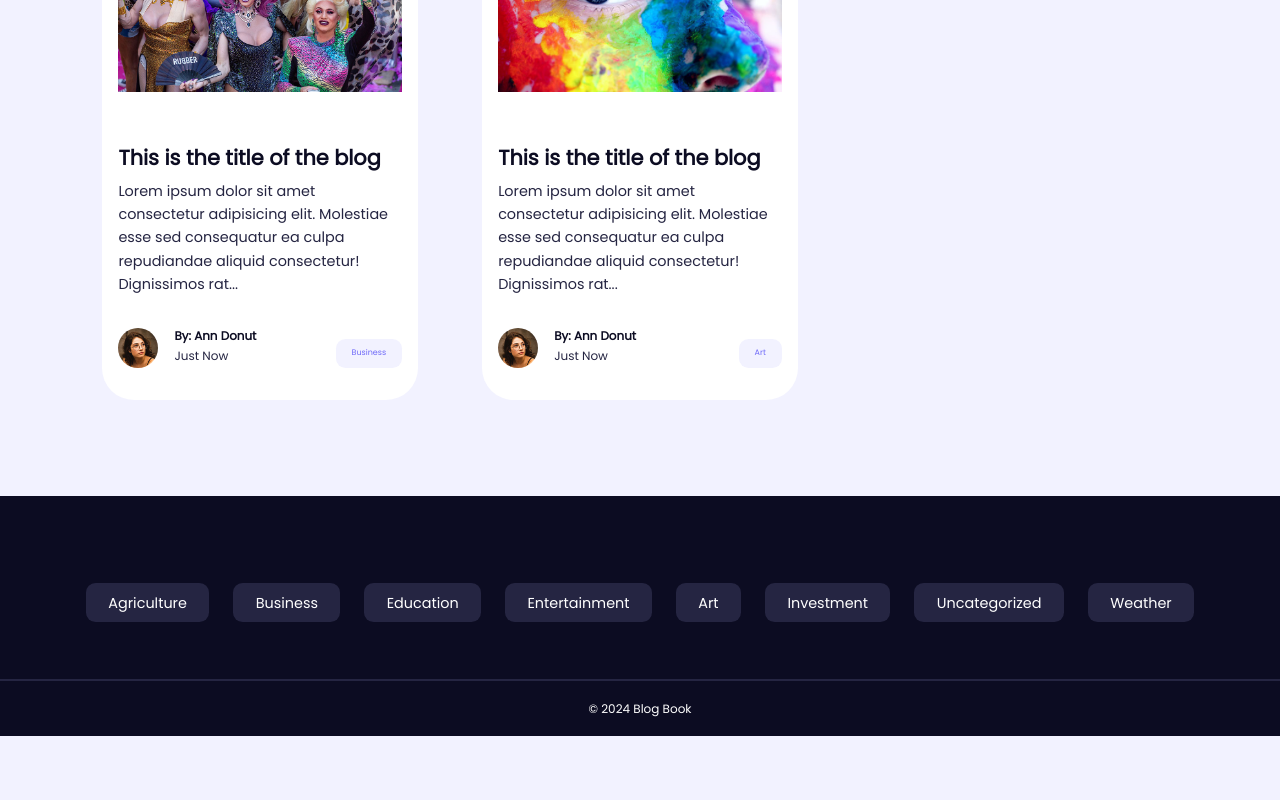
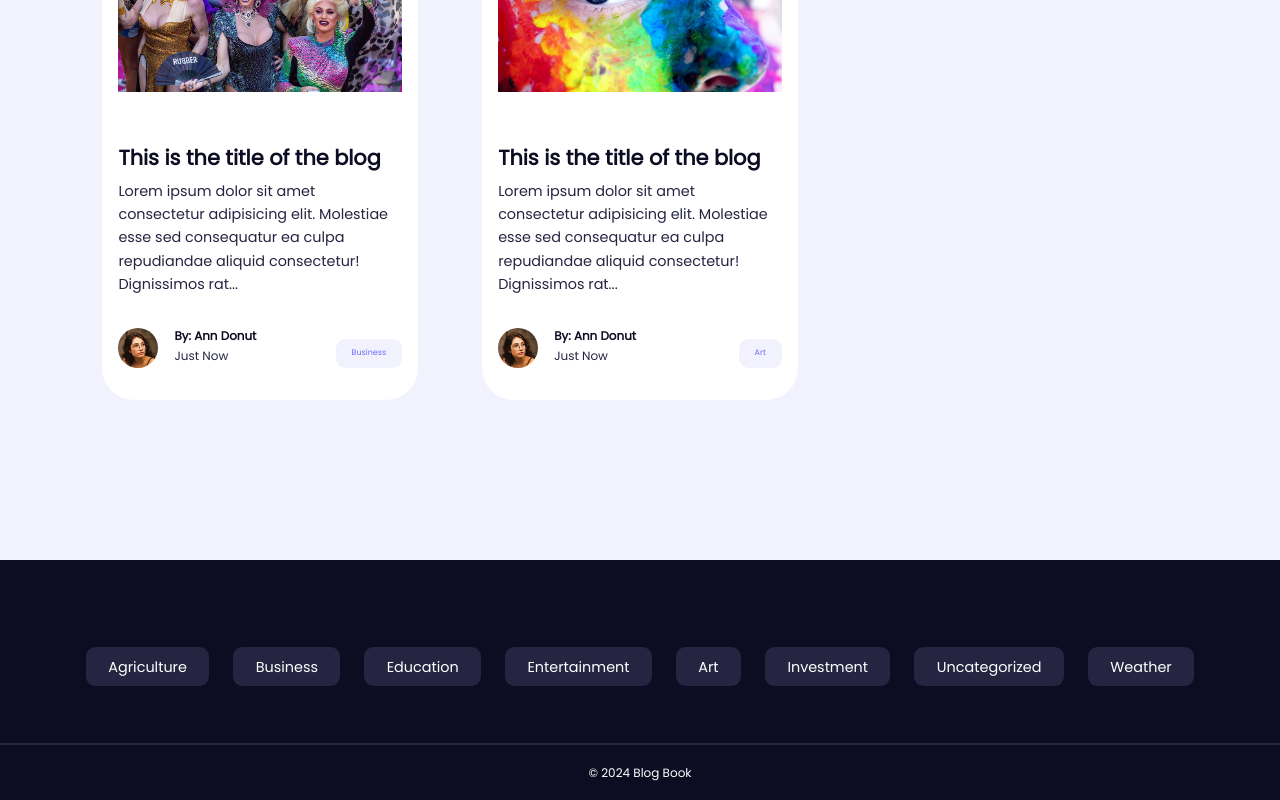
Before and after one commit to leonyllukejayme/MERN-stack-blog-app, a React (Vite) app in the folder Frontend/: page / in a window 1280 px wide. Shown: the part 798-1598 px from the top of the page. Before the commit the page ends 1534 px from the top, so only its background shows below. Built offline with nearby package versions, Linux system fonts and the light colour scheme.

Commit message:
margin-top: 10rem

```diff
--- a/Frontend/src/index.css
+++ b/Frontend/src/index.css
@@ -186,7 +186,7 @@ nav {
 
 footer {
 	background: var(--color-gray-900);
-	margin-top: 6rem;
+	margin-top: 10rem;
 	padding-top: 6rem;
 }
 
```
